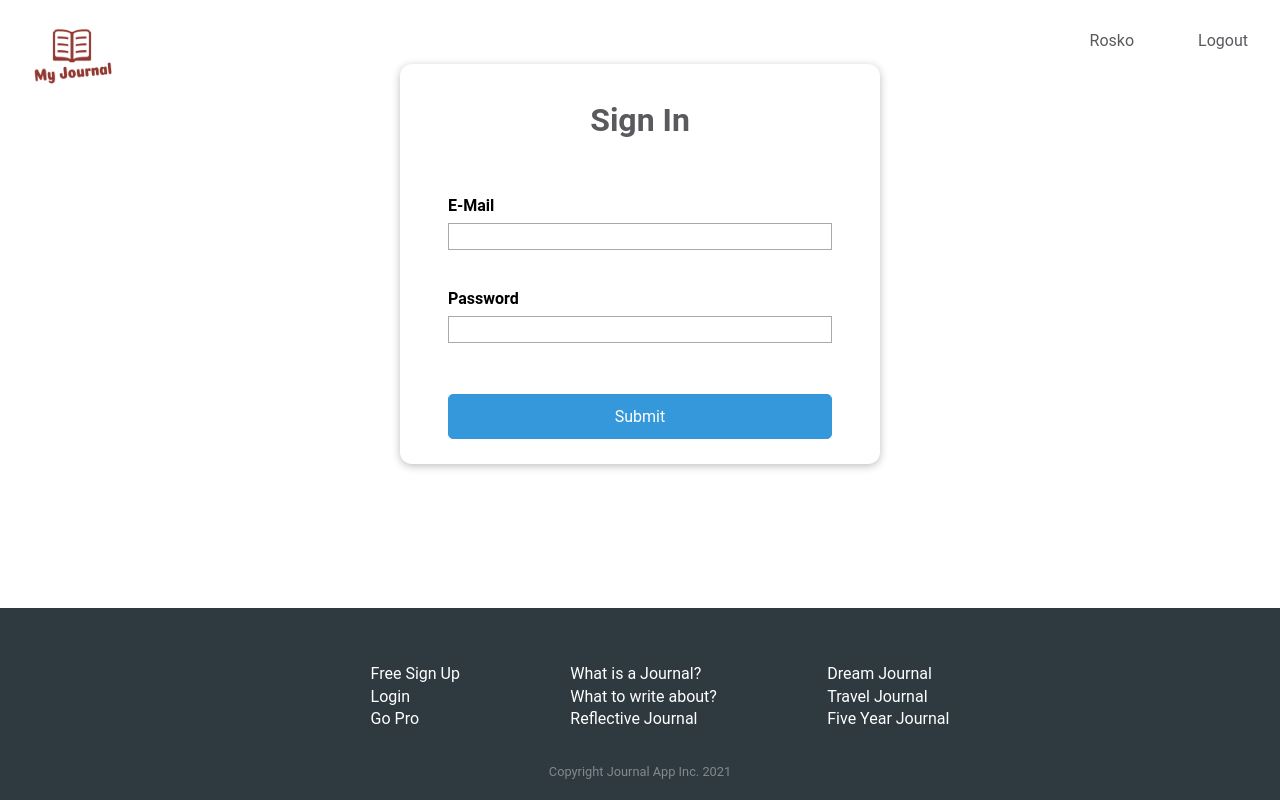
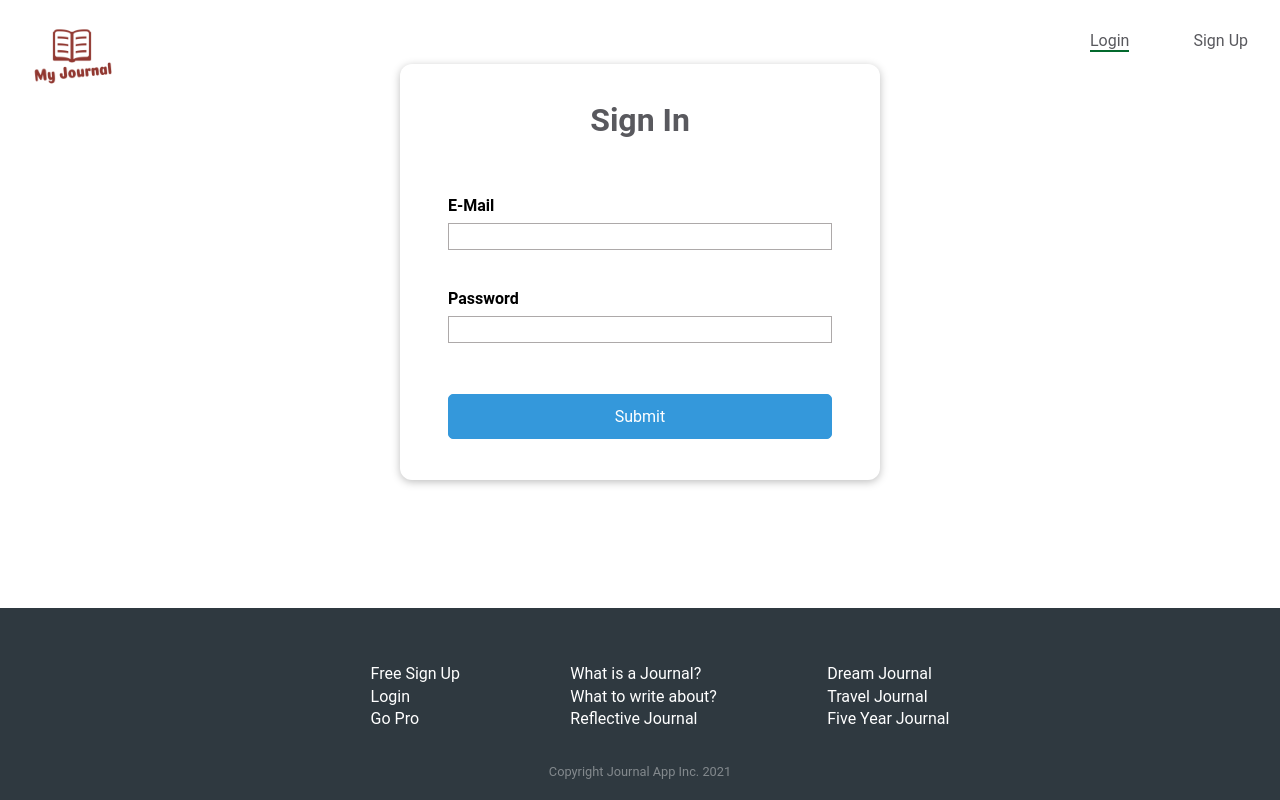
Before and after one commit to rpashev/vue-journal-app, a Vue app: page /login in a window 1280 px wide. Built offline with nearby package versions, Linux system fonts and the light colour scheme.

Commit message:
auto login, logout and error handling at sign up/login

```diff
--- a/src/App.vue
+++ b/src/App.vue
@@ -8,11 +8,16 @@
 <script>
 import TheHeader from "../src/components/layout/TheHeader.vue";
 import TheFooter from "../src/components/layout/TheFooter.vue";
+import { useStore } from "vuex";
 
 export default {
   components: {
     TheHeader,
     TheFooter,
+  },
+  setup() {
+    const store = useStore();
+    store.dispatch("tryLogin");
   },
 };
 </script>
@@ -30,7 +35,7 @@ body {
   min-height: 100vh;
 }
 main {
-  padding-bottom: 12rem ;
+  padding-bottom: 12rem;
   margin: 0 auto;
   height: auto;
 }
--- a/src/components/layout/TheHeader.vue
+++ b/src/components/layout/TheHeader.vue
@@ -15,7 +15,7 @@
           <router-link to="/user-profile">{{ userName }}</router-link>
         </li>
         <li v-if="isLoggedIn">
-          <router-link to="/">Logout</router-link>
+          <a @click="logout">Logout</a>
         </li>
       </ul>
     </nav>
@@ -26,10 +26,16 @@
 export default {
   computed: {
     isLoggedIn() {
-      return this.$store.getters.isLoggedIn;
+      return this.$store.getters.userId;
     },
     userName() {
-      return this.$store.getters.userName;
+      return this.$store.getters.firstName;
+    },
+  },
+  methods: {
+    logout() {
+      this.$store.dispatch("logout");
+      this.$router.push("/")
     },
   },
 };
@@ -66,6 +72,7 @@ a:active,
 a:hover,
 a.router-link-active {
   border-bottom: 2px solid #03692d;
+  cursor: pointer;
 }
 .logo__container {
   width: 5rem;
--- a/src/pages/auth/Login.vue
+++ b/src/pages/auth/Login.vue
@@ -56,6 +56,10 @@
             }"
             >Submit</base-button
           >
+          <p class="error-message submit-error" v-if="errorMessage">
+            {{ errorMessage }}
+          </p>
+          <div v-if="isLoading">Loading...</div>
         </form>
       </div>
     </base-card>
@@ -63,7 +67,7 @@
 </template>
 
 <script>
-import { computed, reactive } from "@vue/reactivity";
+import { computed, reactive, ref } from "@vue/reactivity";
 import useVuelidate from "@vuelidate/core";
 import { required, email, minLength } from "@vuelidate/validators";
 import { useStore } from "vuex";
@@ -77,6 +81,8 @@ export default {
       email: "",
       password: "",
     });
+    let isLoading = ref(false);
+    let errorMessage = ref(null);
 
     const rules = computed(() => {
       return {
@@ -88,6 +94,9 @@ export default {
     const v$ = useVuelidate(rules, formState);
 
     const submitHandler = async () => {
+      errorMessage.value = null;
+      isLoading.value = true;
+
       if (v$._value.$invalid) {
         console.log("invalid");
       } else {
@@ -95,7 +104,11 @@ export default {
           await store.dispatch("login", formState);
           router.push("/journals");
         } catch (err) {
-          console.log(err.response.data.message || "error");
+          errorMessage.value =
+            err.response.data.message ||
+            "Could not log in, plsea chek your input!";
+        } finally {
+          isLoading.value = false;
         }
       }
     };
@@ -104,6 +117,8 @@ export default {
       submitHandler,
       formState,
       v$,
+      isLoading,
+      errorMessage,
     };
   },
 };
@@ -114,7 +129,7 @@ export default {
   padding-top: 2rem;
 }
 .login__card {
-  height: 25rem;
+  height: 26rem;
   width: 30rem;
 }
 form {
@@ -166,4 +181,8 @@ button {
   font-size: 0.8rem;
   position: absolute;
 }
+.submit-error {
+  position: static;
+  text-align: center;
+}
 </style>
--- a/src/pages/auth/SignUp.vue
+++ b/src/pages/auth/SignUp.vue
@@ -146,6 +146,10 @@
             }"
             >Submit</base-button
           >
+          <p class="error-message submit-error" v-if="errorMessage">
+            {{ errorMessage }}
+          </p>
+          <div v-if="isLoading">Loading...</div>
         </form>
       </div>
     </base-card>
@@ -153,7 +157,7 @@
 </template>
 
 <script>
-import { reactive, computed } from "@vue/reactivity";
+import { reactive, computed, ref } from "@vue/reactivity";
 import useVuelidate from "@vuelidate/core";
 import { required, email, minLength, sameAs } from "@vuelidate/validators";
 import { useStore } from "vuex";
@@ -172,7 +176,8 @@ export default {
       terms: false,
       updates: false,
     });
-
+    let isLoading = ref(false);
+    let errorMessage = ref(null);
     const rules = computed(() => {
       return {
         email: { required, email },
@@ -186,6 +191,8 @@ export default {
     const v$ = useVuelidate(rules, formState);
 
     const submitHandler = async () => {
+      errorMessage.value = null;
+      isLoading.value = true;
       if (v$._value.$invalid) {
         console.log("invalid");
       } else {
@@ -193,7 +200,11 @@ export default {
           await store.dispatch("signup", formState);
           router.push("/journals");
         } catch (err) {
-          console.log(err.response.data.message || "error");
+          errorMessage.value =
+            err.response.data.message ||
+            "Could not log in, plsea chek your input!";
+        } finally {
+          isLoading.value = false;
         }
       }
     };
@@ -202,6 +213,8 @@ export default {
       submitHandler,
       formState,
       v$,
+      errorMessage,
+      isLoading,
     };
   },
 };
@@ -289,4 +302,8 @@ h1 {
   font-size: 0.8rem;
   position: absolute;
 }
+.submit-error {
+  position: static;
+  text-align: center;
+}
 </style>
--- a/src/router/index.js
+++ b/src/router/index.js
@@ -10,22 +10,27 @@ import SingleJournal from "../pages/user-pages/journal/SingleJournal.vue";
 import SingleEntry from "../pages/user-pages/journal/SingleEntry.vue";
 import EditEntry from "../pages/user-pages/journal/EditEntry.vue";
 import CreateJournal from "../pages/user-pages/journal/CreateJournal.vue";
+// import { useStore } from "vuex";
+import store from "../store/index"
 
 const routes = [
   {
     path: "/",
     name: "Home",
     component: LandingPage,
+    meta: { requiresGuest: true },
   },
   {
     path: "/login",
     name: "Login",
     component: Login,
+    meta: { requiresGuest: true },
   },
   {
     path: "/sign-up",
     name: "SignUp",
     component: SignUp,
+    meta: { requiresGuest: true },
   },
   {
     path: "/go-pro",
@@ -36,39 +41,48 @@ const routes = [
     path: "/journals",
     name: "HomeUser",
     component: HomeUser,
+    meta: { requiresAuth: true },
   },
   {
     path: "/user-profile",
     name: "UserProfile",
     component: UserProfile,
+    meta: { requiresAuth: true },
   },
   {
     path: "/journals/:journalName/new-entry",
     name: "NewEntry",
     component: NewEntry,
+    meta: { requiresAuth: true },
   },
 
   {
     path: "/journals/:journalID/",
     name: "SingleJournal",
     component: SingleJournal,
+    meta: { requiresAuth: true },
   },
   {
     path: "/journals/:journalID/:entryID",
     name: "SingleEntry",
     component: SingleEntry,
+    meta: { requiresAuth: true },
   },
   {
     path: "/journals/:journalID/:entryID/edit",
     name: EditEntry,
     component: EditEntry,
+    meta: { requiresAuth: true },
   },
   {
     path: "/journals/create-journal",
     name: "CreateJournal",
     component: CreateJournal,
+    meta: { requiresAuth: true },
   },
 ];
+
+// const store = useStore();
 
 const router = createRouter({
   history: createWebHistory(process.env.BASE_URL),
@@ -81,5 +95,32 @@ const router = createRouter({
     }
   },
 });
+router.beforeEach((to, from, next) => {
+  if (to.matched.some((record) => record.meta.requiresAuth)) {
+    if (!store.getters.token) {
+      next({
+        path: "/login",
+        query: {
+          redirect: to.fullPath,
+        },
+      });
+    } else {
+      next();
+    }
+  } else if (to.matched.some((record) => record.meta.requiresGuest)) {
+    if (store.getters.token) {
+      next({
+        path: "/journals",
+        query: {
+          redirect: to.fullPath,
+        },
+      });
+    } else {
+      next();
+    }
+  } else {
+    next();
+  }
+});
 
 export default router;
--- a/src/store/index.js
+++ b/src/store/index.js
@@ -3,21 +3,13 @@ import axios from "axios";
 
 export default createStore({
   state: {
-    isLoggedIn: true, //temp
     token: null,
-    userName: "Rosko", //temp
     email: null,
     userId: null,
     firstName: null,
     journals: null,
   },
   getters: {
-    isLoggedIn(state) {
-      return state.isLoggedIn; //temp
-    },
-    userName(state) {
-      return state.userName; //temp
-    },
     token(state) {
       return state.token;
     },
@@ -30,6 +22,9 @@ export default createStore({
     firstName(state) {
       return state.firstName;
     },
+    journals(state){
+      return state.journals;
+    }
   },
   mutations: {
     setUser(state, payload) {
@@ -76,11 +71,38 @@ export default createStore({
         firstName: response.data.firstName,
         journals: response.data.journals,
       };
+      localStorage.setItem("token", response.data.token);
+      localStorage.setItem("userId", response.data.userId);
+      localStorage.setItem("email", response.data.email);
+      localStorage.setItem("firstName", response.data.firstName);
+      localStorage.setItem("journals", response.data.journals);
 
       context.commit("setUser", { ...userData });
     },
+    tryLogin(context) {
+      const token = localStorage.getItem("token");
+      const userId = localStorage.getItem("userId");
+      const email = localStorage.getItem("email");
+      const firstName = localStorage.getItem("firstName");
+      const journals = localStorage.getItem("journals");
+
+      if (token) {
+        context.commit("setUser", {
+          token,
+          userId,
+          email,
+          firstName,
+          journals,
+        });
+      }
+    },
 
     logout(context, payload) {
+      localStorage.removeItem("token");
+      localStorage.removeItem("userId");
+      localStorage.removeItem("email");
+      localStorage.removeItem("firstName");
+      localStorage.removeItem("journals");
       context.commit("resetUser", payload);
     },
   },
```
